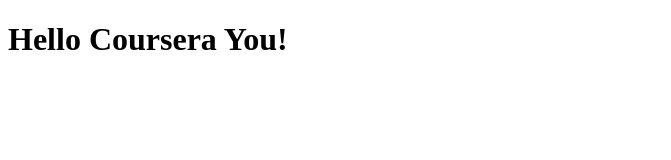
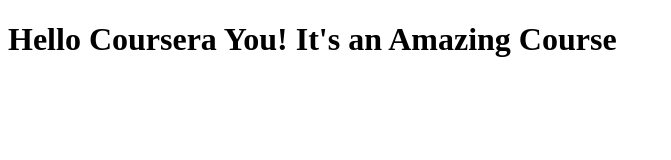
Before and after one commit to MohitaK/MohitaK.github.io, a plain HTML site: page site/index.html in a window 1280 px wide. Shown: the whole page, without its empty margins (0-671 px from the left). Drawn offline with Linux system fonts and the light colour scheme.

Commit message:
A small Change in the File.

```diff
--- a/site/index.html
+++ b/site/index.html
@@ -4,6 +4,6 @@
 	<title>Hello Coursera!</title>
 </head>
 <body>
-<h1>Hello Coursera You!</h1>
+<h1>Hello Coursera You! It's an Amazing Course</h1>
 </body>
 </html>
```
